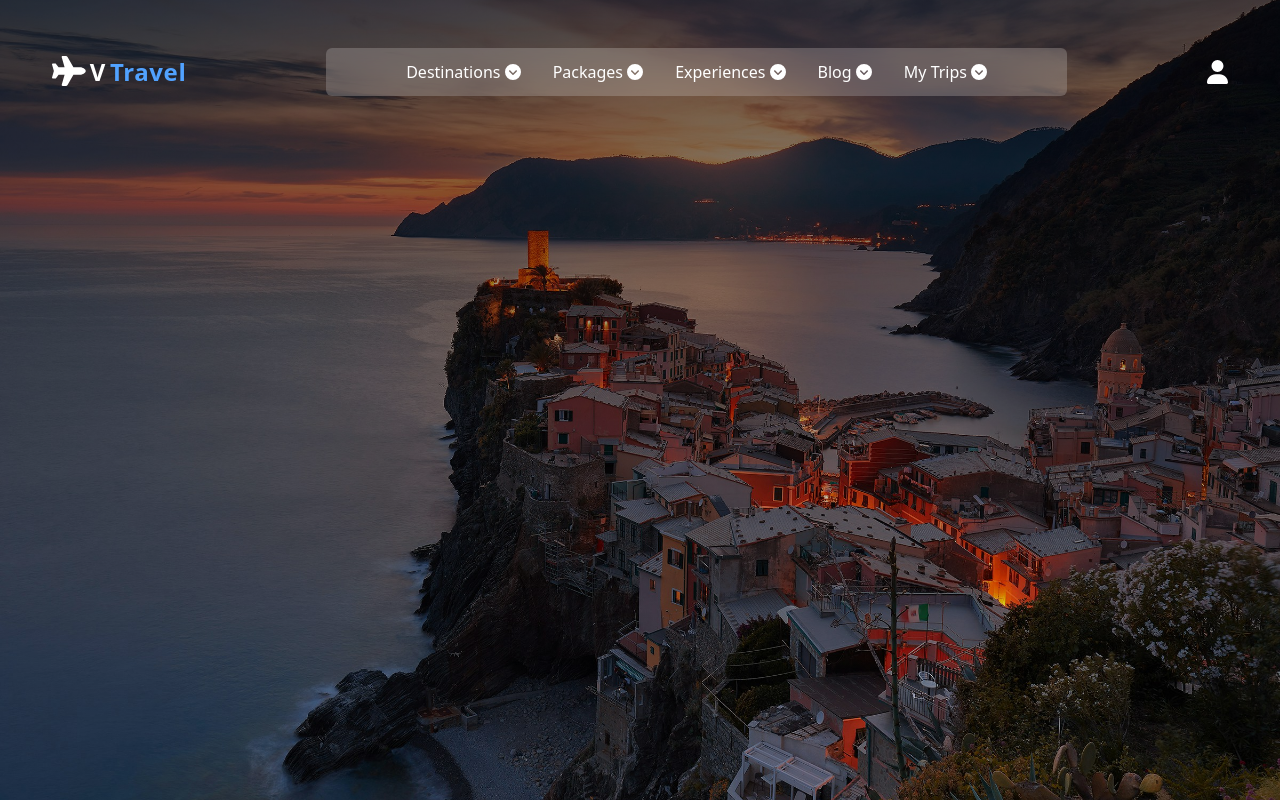
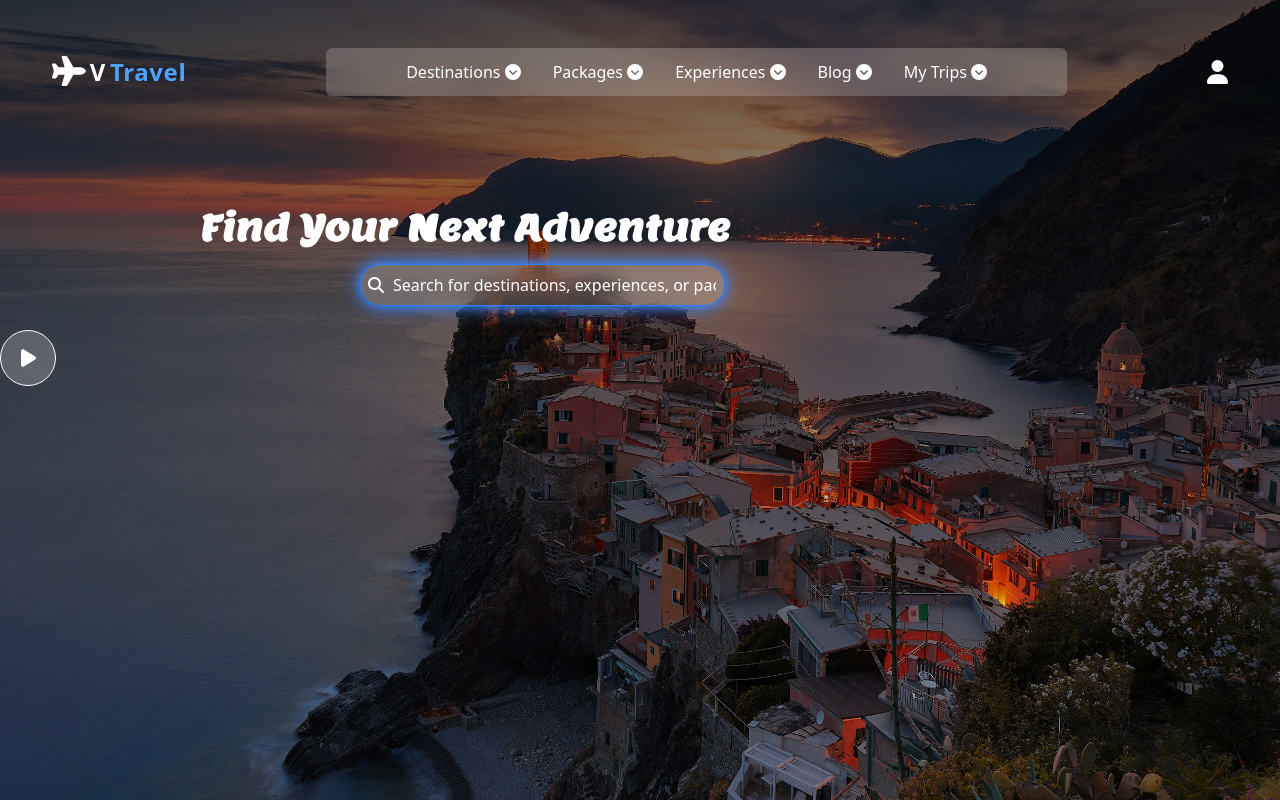
Before and after one commit to Priyanku-AI/Travel, a React (Vite) app: page / in a window 1280 px wide. Built offline with nearby package versions, Linux system fonts and the light colour scheme.

Commit message:
hero section

```diff
--- a/index.html
+++ b/index.html
@@ -4,6 +4,10 @@
     <meta charset="UTF-8" />
     <link rel="icon" type="image/svg+xml" href="/travel-bag.png" />
     <meta name="viewport" content="width=device-width, initial-scale=1.0" />
+    <link rel="preconnect" href="https://fonts.googleapis.com" />
+    <link rel="preconnect" href="https://fonts.gstatic.com" crossorigin />
+    <link href="https://fonts.googleapis.com/css2?family=Lemon&display=swap" rel="stylesheet" />
+
     <title>VTravel</title>
   </head>
   <body>
--- a/src/components/HeroSection/HeroSection.jsx
+++ b/src/components/HeroSection/HeroSection.jsx
@@ -1,11 +1,37 @@
-
+import { FontAwesomeIcon } from "@fortawesome/react-fontawesome";
+import { faMagnifyingGlass } from "@fortawesome/free-solid-svg-icons";
+import { faPlay } from "@fortawesome/free-solid-svg-icons";
 
 function HeroSection() {
   return (
-    <div className="absolute text-white">
+    <div className="absolute text-white top-32">
+      <h1
+        className="text-4xl font-bold mt-20 ml-50"
+        style={{ fontFamily: "'Lemon', serif" }}
+      >
+        Find Your Next Adventure
+      </h1>
+      <div className="relative">
+        <span className="absolute mt-2 left-92 top-1/2 transform -translate-y-1/2 text-white z-10">
+          <FontAwesomeIcon icon={faMagnifyingGlass} />
+        </span>
+        <input
+          type="text"
+          placeholder="Search for destinations, experiences, or packages.."
+          className="w-1/2 pl-8 pr-2 py-2 mt-4 ml-90 rounded-full bg-white/20 backdrop-blur-md border border-blue-500 text-white placeholder:text-white focus:outline-none focus:ring-2 focus:ring-blue-400 transition-all duration-300 shadow-[0_0_10px_#3b82f6,0_0_20px_#3b82f6]"
+        />
 
+        {/* <input
+          type="text"
+          placeholder="Search for destinations, experiences, or packages..."
+          className="w-1/2 p-3 mt-4 ml-90 rounded-md bg-white/20 backdrop-blur-md border border-white/20 text-white placeholder:text-white focus:outline-none focus:ring-2 focus:ring-blue-400 transition-all duration-300"
+        /> */}
+      </div>
+      <div className="absolute left-0 rounded-full w-14 h-14 border border-white bg-white/20 flex items-center justify-center mt-6">
+        <FontAwesomeIcon icon={faPlay} className="text-white text-xl" />
+      </div>
     </div>
-  )
+  );
 }
 
-export default HeroSection
+export default HeroSection;
```
